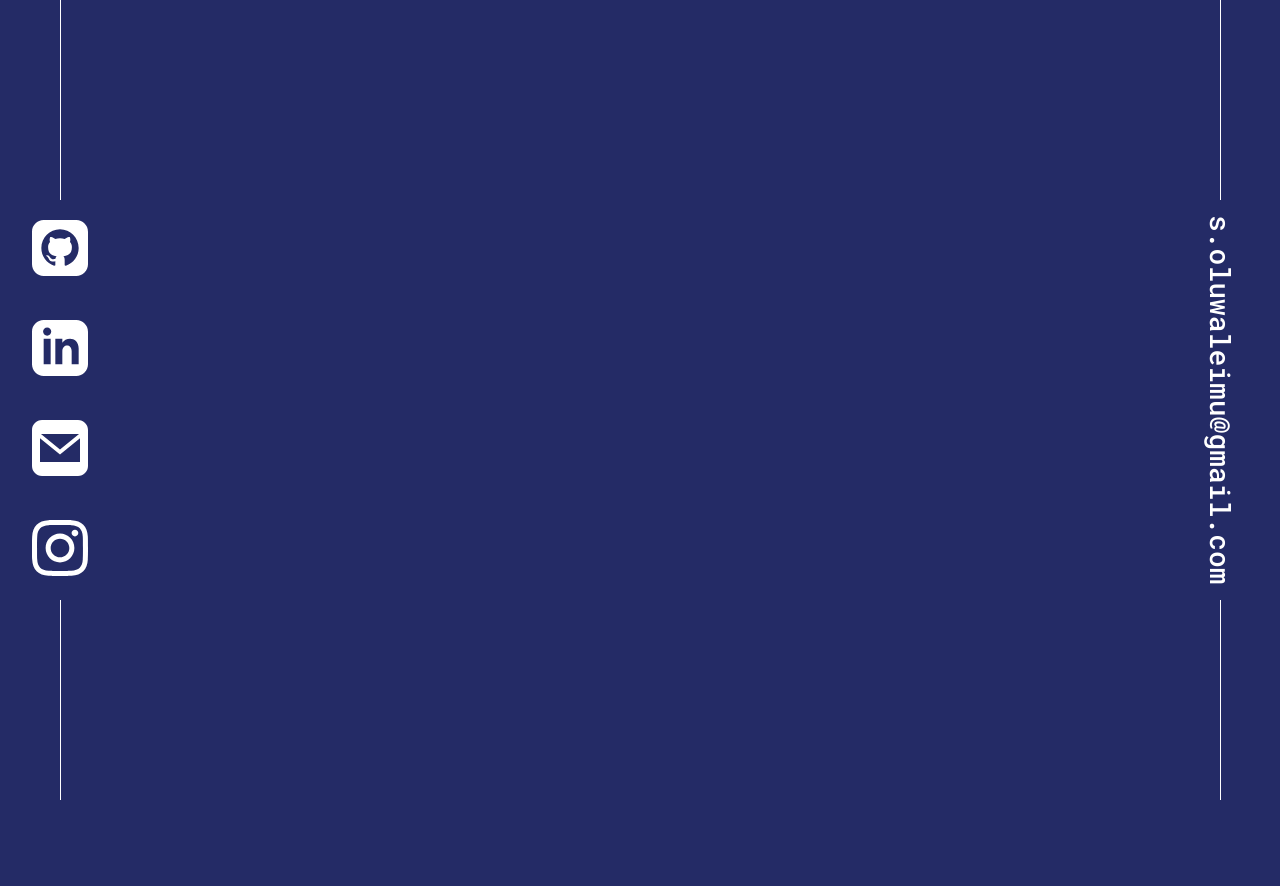
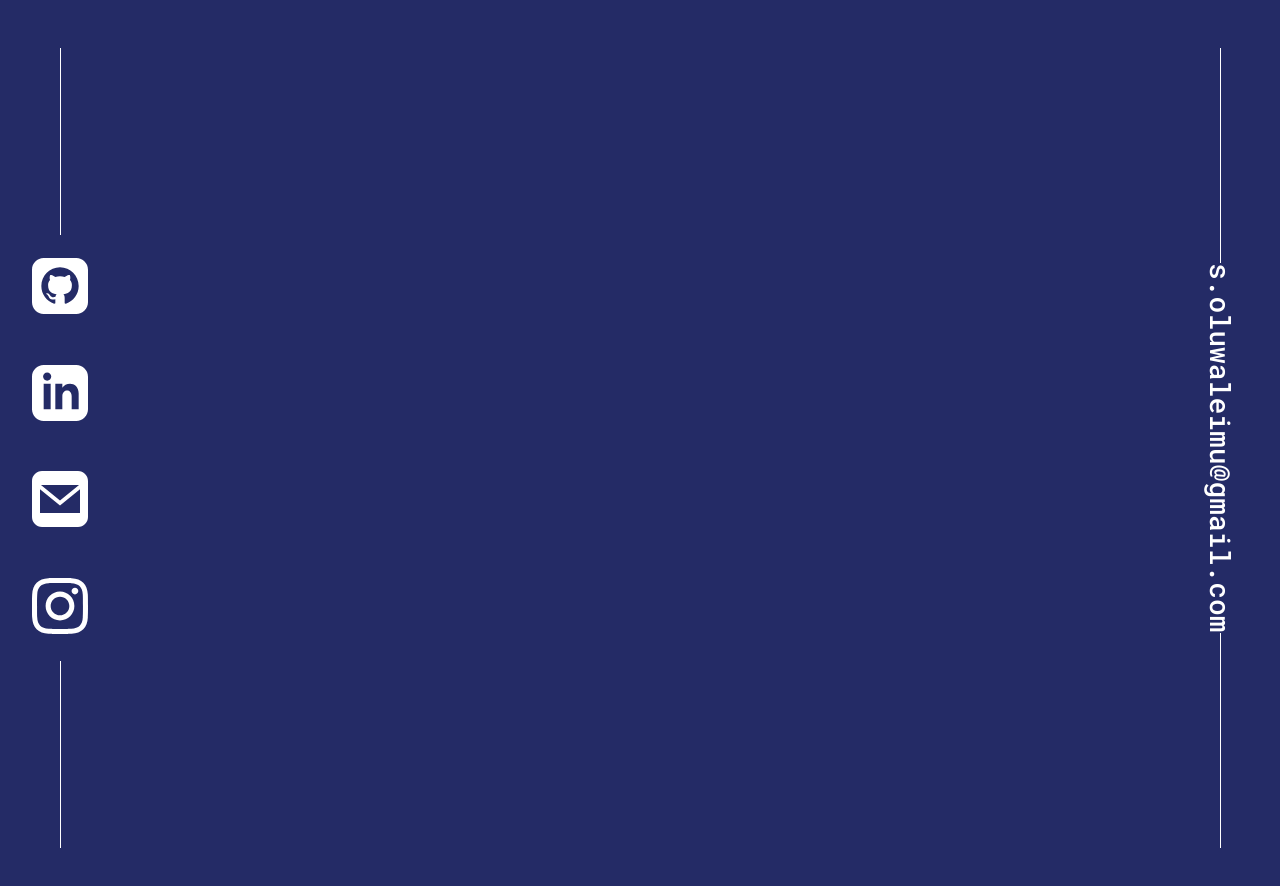
Before and after one commit to Wadboy70/Personal-Site-V2, a React (Create React App) app: page / in a window 1280 px wide. Shown: the top 886 px of the page. After the commit the page ends 800 px from the top, so only its background shows below. Built offline with nearby package versions, Linux system fonts and the light colour scheme.

Commit message:
working on fixing the sizing of the sidebars

```diff
--- a/src/components/App.tsx
+++ b/src/components/App.tsx
@@ -3,9 +3,10 @@ import GlobalStyle from '../globalStyles';
 import SocialSidebar from './Sidebar/SocialSidebar';
 import styled from 'styled-components/macro';
 import EmailSidebar from './Sidebar/EmailSidebar';
+import Navbar from './Navbar/Navbar';
 
 const AppContainer =  styled.div`
-    min-height: 100vw;
+    min-height: 100vh;
 `;
 
 function App() {
@@ -13,6 +14,7 @@ function App() {
     <>
       <GlobalStyle/>
       <AppContainer>
+        <Navbar/>
         <SocialSidebar/>
         <EmailSidebar/>
       </AppContainer>
--- /dev/null
+++ b/src/components/Navbar/Navbar.tsx
@@ -0,0 +1,18 @@
+import React from 'react';
+import styled from 'styled-components/macro';
+
+const Nav = styled.nav`
+    width: 100%;
+    height: 3rem;
+
+`;
+
+const Navbar = () => {
+    return(
+        <Nav>
+
+        </Nav>
+    );
+};
+
+export default Navbar;
--- a/src/components/Sidebar/Sidebar.tsx
+++ b/src/components/Sidebar/Sidebar.tsx
@@ -22,7 +22,7 @@ const SideBarContainer = styled.div<SidebarProps>`
 	::before, ::after{
 		content: '';
 		display: inline-block;
-		height: 25vh;
+		flex-grow: 1;
 		width: 1px;
 		background-color: white;
 	}
```
